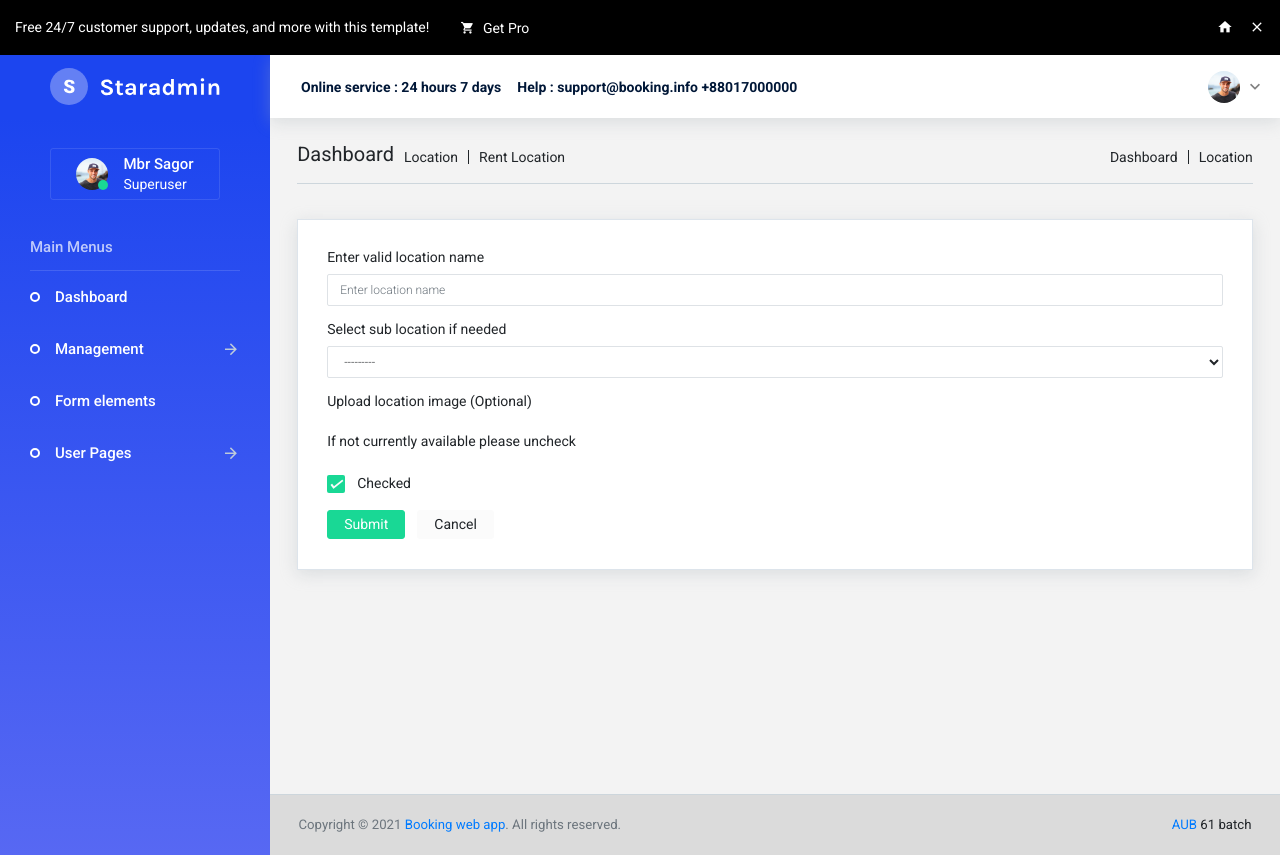
After one commit to mbrsagor/booking, a Django app: page /location-create/ in a window 1280 px wide. The commit adds this page. Run offline with Django 4.2, Linux system fonts and the light colour scheme; data that the repository does not hold is empty; some libraries are stand-ins or nearby versions.

Commit message:
New: Location CRUD operations done

```diff
--- /dev/null
+++ b/rent/forms.py
@@ -0,0 +1,16 @@
+from django.forms import ModelForm, TextInput, FileInput, Select, CheckboxInput
+from .models import Location
+
+
+class LocationForm(ModelForm):
+    class Meta:
+        model = Location
+        fields = (
+            '__all__'
+        )
+        widgets = {
+            'name': TextInput(attrs={'class': 'form-control', 'id': 'name', 'placeholder': 'Enter location name'}),
+            'parent': Select(attrs={'class': 'form-control', 'id': 'address'}),
+            'is_active': CheckboxInput(attrs={'class': 'form-check-input', 'id': 'is_active'}),
+            'image': FileInput(attrs={'class': 'file-upload-default', 'id': 'imageUpload'}),
+        }
--- a/rent/models.py
+++ b/rent/models.py
@@ -22,7 +22,7 @@ class Location(BaseEntity):
     name = models.CharField(max_length=150)
     parent = models.ForeignKey('self', on_delete=models.CASCADE, related_name='location', blank=True, null=True)
     image = models.ImageField(upload_to='location/%y/%m', null=True, blank=True)
-    is_active = models.BooleanField(default=False)
+    is_active = models.BooleanField(default=True)
 
     class Meta:
         ordering = ['-id']
--- /dev/null
+++ b/rent/templates/common/message.html
@@ -0,0 +1,17 @@
+{% if messages %}
+    <div class="category_message">
+        <div class="alert alert-success alert-dismissible fade show" role="alert">
+            {% for m in messages %}
+                <li{% if message.tags %} class="{{ message.tags }}"{% endif %}>{{ m }}</li>
+                <button type="button" class="close" data-dismiss="alert" aria-label="Close">
+                    <span aria-hidden="true">&times;</span>
+                </button>
+            {% endfor %}
+        </div>
+    </div>
+{% endif %}
+<style>
+    li {
+        list-style: none;
+    }
+</style>
--- /dev/null
+++ b/rent/templates/location/location_create.html
@@ -0,0 +1,45 @@
+{% extends 'base.html' %}
+{% load static %}
+
+{% block title %} Location Create || Booking {% endblock %}
+
+
+{% block content %}
+
+    {% include 'location/pageTitle.html' %}
+    {% include 'common/message.html' %}
+
+    <div class="row">
+        <div class="col-md-12 grid-margin">
+            <div class="card">
+                <div class="card-body">
+                    <form class="forms-sample" method="POST", enctype="multipart/form-data">
+                        {% csrf_token %}
+                        <div class="form-group">
+                            <label for="name">Enter valid location name</label>
+                            {{ form.name }}
+                        </div>
+                        <div class="form-group">
+                            <label for="exampleInputPassword1">Select sub location if needed</label>
+                            {{ form.parent }}
+                        </div>
+                        <div class="form-group">
+                            <label for="exampleInputPassword1">Upload location image (Optional)</label>
+                            {{ form.image }}
+                        </div>
+                        <div class="form-group">
+                            <label for="exampleInputPassword1">If not currently available please uncheck</label>
+                            <div class="form-check form-check-flat">
+                              <label class="form-check-label">
+                                {{ form.is_active }} Checked </label>
+                            </div>
+                        </div>
+                        <button type="submit" class="btn btn-success mr-2">Submit</button>
+                        <a href="{% url 'location_listview' %}" class="btn btn-light">Cancel</a>
+                    </form>
+                </div>
+            </div>
+        </div>
+    </div>
+
+{% endblock %}
--- /dev/null
+++ b/rent/templates/location/pageTitle.html
@@ -0,0 +1,21 @@
+{% load static %}
+
+<!-- Page Title Header Starts-->
+<div class="row page-title-header">
+    <div class="col-12">
+        <div class="page-header">
+            <h4 class="page-title">Dashboard</h4>
+            <div class="quick-link-wrapper w-100 d-md-flex flex-md-wrap">
+                <ul class="quick-links">
+                    <li><a href="#">Location</a></li>
+                    <li><a href="#">Rent Location</a></li>
+                </ul>
+                <ul class="quick-links ml-auto">
+                    <li><a href="{% url 'dashboard' %}">Dashboard</a></li>
+                    <li>Location</li>
+                </ul>
+            </div>
+        </div>
+    </div>
+</div>
+<!-- Page Title Header Ends-->
--- a/rent/urls.py
+++ b/rent/urls.py
@@ -1,6 +1,10 @@
 from django.urls import path
-from .views import Dashboard
+from .views import Dashboard, LocationListView, LocationCreateView, LocationUpdateView, LocationDeleteView
 
 urlpatterns = [
     path('', Dashboard.as_view(), name='dashboard'),
+    path('location/', LocationListView.as_view(), name='location_listview'),
+    path('location-create/', LocationCreateView.as_view(), name='location_create'),
+    path('location-update/<pk>/', LocationUpdateView.as_view(), name='location_update'),
+    path('location-delete/<pk>/', LocationDeleteView.as_view(), name='location_delete'),
 ]
--- a/rent/views.py
+++ b/rent/views.py
@@ -1,5 +1,38 @@
-from django.views.generic import TemplateView
+from django.views.generic import TemplateView, ListView, CreateView, UpdateView, DeleteView
+from django.contrib.messages.views import SuccessMessageMixin
+
+from .models import Location
+from .forms import LocationForm
 
 
 class Dashboard(TemplateView):
     template_name = 'dashboard/dashboard.html'
+
+
+class LocationListView(ListView):
+    model = Location
+    template_name = 'location/location.html'
+    context_object_name = 'location'
+
+
+class LocationCreateView(SuccessMessageMixin, CreateView):
+    model = Location
+    form_class = LocationForm
+    success_message = 'Location created successful'
+    template_name = 'location/location_create.html'
+    success_url = '/location-create/'
+
+
+class LocationUpdateView(SuccessMessageMixin, UpdateView):
+    model = Location
+    form_class = LocationForm
+    success_message = 'Location updated successful'
+    template_name = 'location/location_create.html'
+    success_url = '/location/'
+
+
+class LocationDeleteView(SuccessMessageMixin, DeleteView):
+    model = Location
+    success_message = 'Location has been deleted'
+    template_name = 'location/location_delete.html'
+    success_url = '/location/'
--- a/templates/base.html
+++ b/templates/base.html
@@ -7,7 +7,7 @@
     <meta name="viewport" content="width=device-width, initial-scale=1, shrink-to-fit=no">
     <title>{% block title %} {% endblock %}</title>
     {% include 'stylesheet.html' %}
-    <link rel="shortcut icon" href="{% static 'assets/images/favicon.ico' %}" />
+    <link rel="shortcut icon" href="{% static 'assets/images/favicon.ico' %}"/>
 </head>
 <body>
 <div class="container-scroller">
@@ -15,105 +15,35 @@
     <nav class="navbar default-layout col-lg-12 col-12 p-0 fixed-top d-flex flex-row">
         <div class="text-center navbar-brand-wrapper d-flex align-items-top justify-content-center">
             <a class="navbar-brand brand-logo" href="/">
-            <img src="{% static 'assets/images/logo.svg' %}" alt="logo" /> </a>
+                <img src="{% static 'assets/images/logo.svg' %}" alt="logo"/> </a>
             <a class="navbar-brand brand-logo-mini" href="/">
-            <img src="{% static 'assets/images/logo-mini.svg' %}" alt="logo" /> </a>
+                <img src="{% static 'assets/images/logo-mini.svg' %}" alt="logo"/> </a>
         </div>
         <div class="navbar-menu-wrapper d-flex align-items-center">
             <ul class="navbar-nav">
                 <li class="nav-item font-weight-semibold d-none d-lg-block">Online service : 24 hours 7 days</li>
-            <li class="nav-item font-weight-semibold d-none d-lg-block">Help : support@booking.info +88017000000</li>
+                <li class="nav-item font-weight-semibold d-none d-lg-block">Help : support@booking.info +88017000000
+                </li>
             </ul>
             <ul class="navbar-nav ml-auto">
-            <li class="nav-item dropdown">
-              <a class="nav-link count-indicator" id="messageDropdown" href="#" data-toggle="dropdown" aria-expanded="false">
-                <i class="mdi mdi-bell-outline"></i>
-                <span class="count">7</span>
-              </a>
-              <div class="dropdown-menu dropdown-menu-right navbar-dropdown preview-list pb-0" aria-labelledby="messageDropdown">
-                <a class="dropdown-item py-3">
-                  <p class="mb-0 font-weight-medium float-left">You have 7 unread mails </p>
-                  <span class="badge badge-pill badge-primary float-right">View all</span>
-                </a>
-                <div class="dropdown-divider"></div>
-                <a class="dropdown-item preview-item">
-                  <div class="preview-thumbnail">
-                    <img src="{% static 'assets/images/faces/face10.jpg' %}" alt="image" class="img-sm profile-pic"> </div>
-                  <div class="preview-item-content flex-grow py-2">
-                    <p class="preview-subject ellipsis font-weight-medium text-dark">Marian Garner </p>
-                    <p class="font-weight-light small-text"> The meeting is cancelled </p>
-                  </div>
-                </a>
-                <a class="dropdown-item preview-item">
-                  <div class="preview-thumbnail">
-                    <img src="{% static 'assets/images/faces/face12.jpg' %}" alt="image" class="img-sm profile-pic"> </div>
-                  <div class="preview-item-content flex-grow py-2">
-                    <p class="preview-subject ellipsis font-weight-medium text-dark">David Grey </p>
-                    <p class="font-weight-light small-text"> The meeting is cancelled </p>
-                  </div>
-                </a>
-                <a class="dropdown-item preview-item">
-                  <div class="preview-thumbnail">
-                    <img src="{% static 'assets/images/faces/face1.jpg' %}" alt="image" class="img-sm profile-pic"> </div>
-                  <div class="preview-item-content flex-grow py-2">
-                    <p class="preview-subject ellipsis font-weight-medium text-dark">Travis Jenkins </p>
-                    <p class="font-weight-light small-text"> The meeting is cancelled </p>
-                  </div>
-                </a>
-              </div>
-            </li>
-            <li class="nav-item dropdown">
-              <a class="nav-link count-indicator" id="notificationDropdown" href="#" data-toggle="dropdown">
-                <i class="mdi mdi-email-outline"></i>
-                <span class="count bg-success">3</span>
-              </a>
-              <div class="dropdown-menu dropdown-menu-right navbar-dropdown preview-list pb-0" aria-labelledby="notificationDropdown">
-                <a class="dropdown-item py-3 border-bottom">
-                  <p class="mb-0 font-weight-medium float-left">You have 4 new notifications </p>
-                  <span class="badge badge-pill badge-primary float-right">View all</span>
-                </a>
-                <a class="dropdown-item preview-item py-3">
-                  <div class="preview-thumbnail">
-                    <i class="mdi mdi-alert m-auto text-primary"></i>
-                  </div>
-                  <div class="preview-item-content">
-                    <h6 class="preview-subject font-weight-normal text-dark mb-1">Application Error</h6>
-                    <p class="font-weight-light small-text mb-0"> Just now </p>
-                  </div>
-                </a>
-                <a class="dropdown-item preview-item py-3">
-                  <div class="preview-thumbnail">
-                    <i class="mdi mdi-settings m-auto text-primary"></i>
-                  </div>
-                  <div class="preview-item-content">
-                    <h6 class="preview-subject font-weight-normal text-dark mb-1">Settings</h6>
-                    <p class="font-weight-light small-text mb-0"> Private message </p>
-                  </div>
-                </a>
-                <a class="dropdown-item preview-item py-3">
-                  <div class="preview-thumbnail">
-                    <i class="mdi mdi-airballoon m-auto text-primary"></i>
-                  </div>
-                  <div class="preview-item-content">
-                    <h6 class="preview-subject font-weight-normal text-dark mb-1">New user registration</h6>
-                    <p class="font-weight-light small-text mb-0"> 2 days ago </p>
-                  </div>
-                </a>
-              </div>
-            </li>
                 <li class="nav-item dropdown d-none d-xl-inline-block user-dropdown">
-              <a class="nav-link dropdown-toggle" id="UserDropdown" href="#" data-toggle="dropdown" aria-expanded="false">
-                <img class="img-xs rounded-circle" src="{% static 'assets/images/faces/face8.jpg' %}" alt="Profile image"> </a>
+                    <a class="nav-link dropdown-toggle" id="UserDropdown" href="#" data-toggle="dropdown"
+                       aria-expanded="false">
+                        <img class="img-xs rounded-circle" src="{% static 'assets/images/faces/face8.jpg' %}"
+                             alt="Profile image"> </a>
                     <div class="dropdown-menu dropdown-menu-right navbar-dropdown" aria-labelledby="UserDropdown">
                         <div class="dropdown-header text-center">
-                  <img class="img-md rounded-circle" src="{% static 'assets/images/faces/face8.jpg' %}" alt="Profile image">
+                            <img class="img-md rounded-circle" src="{% static 'assets/images/faces/face8.jpg' %}"
+                                 alt="Profile image">
                             <p class="mb-1 mt-3 font-weight-semibold">Mbr Sagor</p>
-                  <p class="font-weight-light text-muted mb-0">mbrsagor@gmail.com</p>
+                            <p class="font-weight-light text-muted mb-1">mbrsagor@gmail.com</p>
+                            <a href="/">Logout</a>
                         </div>
                     </div>
                 </li>
             </ul>
-          <button class="navbar-toggler navbar-toggler-right d-lg-none align-self-center" type="button" data-toggle="offcanvas">
+            <button class="navbar-toggler navbar-toggler-right d-lg-none align-self-center" type="button"
+                    data-toggle="offcanvas">
                 <span class="mdi mdi-menu"></span>
             </button>
         </div>
--- a/templates/sidebar.html
+++ b/templates/sidebar.html
@@ -30,10 +30,10 @@
             <div class="collapse" id="ui-basic">
                 <ul class="nav flex-column sub-menu">
                     <li class="nav-item">
-                        <a class="nav-link" href="/">Add Location</a>
+                        <a class="nav-link" href="{% url 'location_create' %}">Add Location</a>
                     </li>
                     <li class="nav-item">
-                        <a class="nav-link" href="/">Location List</a>
+                        <a class="nav-link" href="{% url 'location_listview' %}">Location List</a>
                     </li>
                 </ul>
             </div>
```
Also changed, not shown: rent/templates/location/location.html (added, +53 -0 lines), rent/templates/location/location_delete.html (added, +24 -0 lines), static/assets/js/shared/jquery.cookie.js (added). Lines whose indentation alone changed are shown as unchanged.
